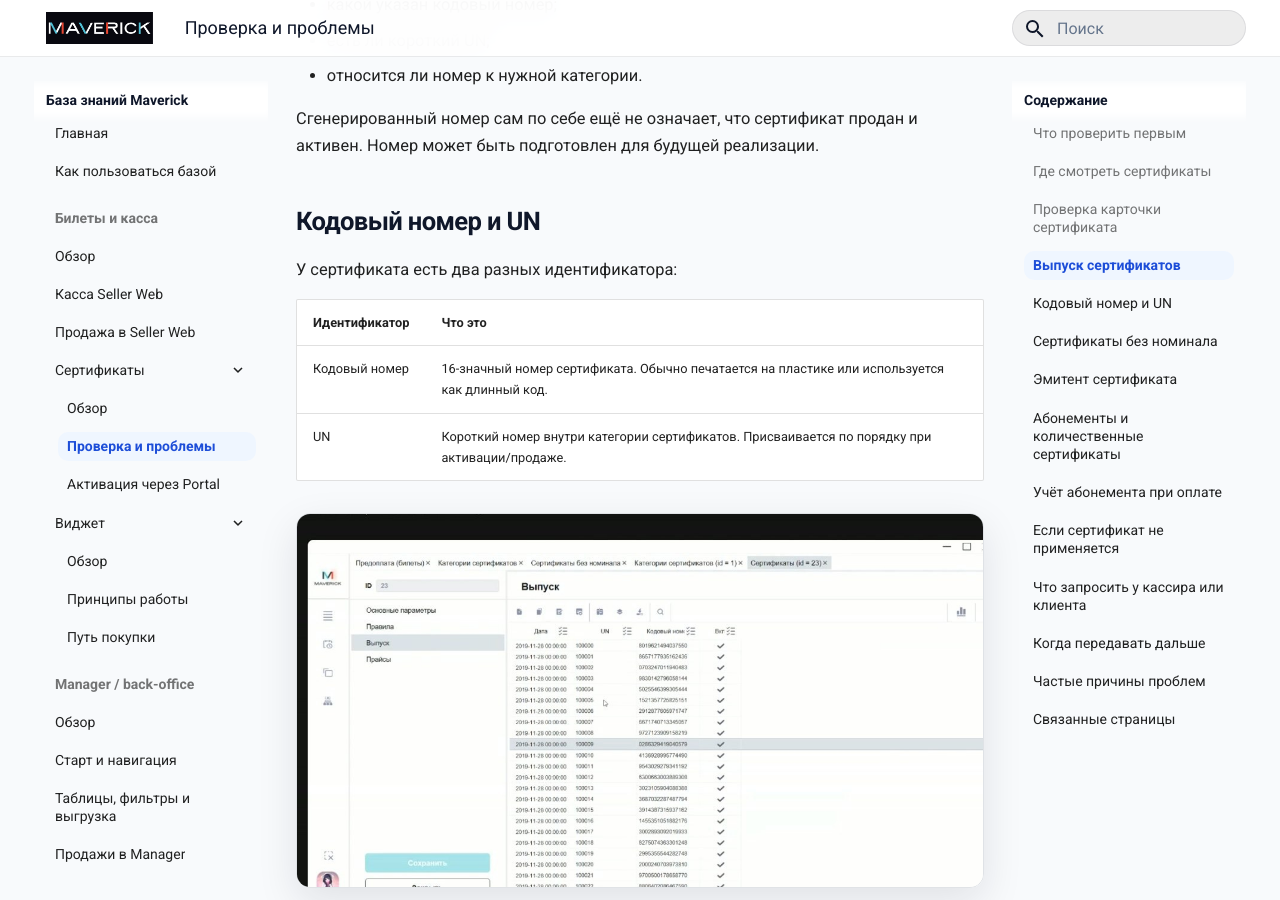
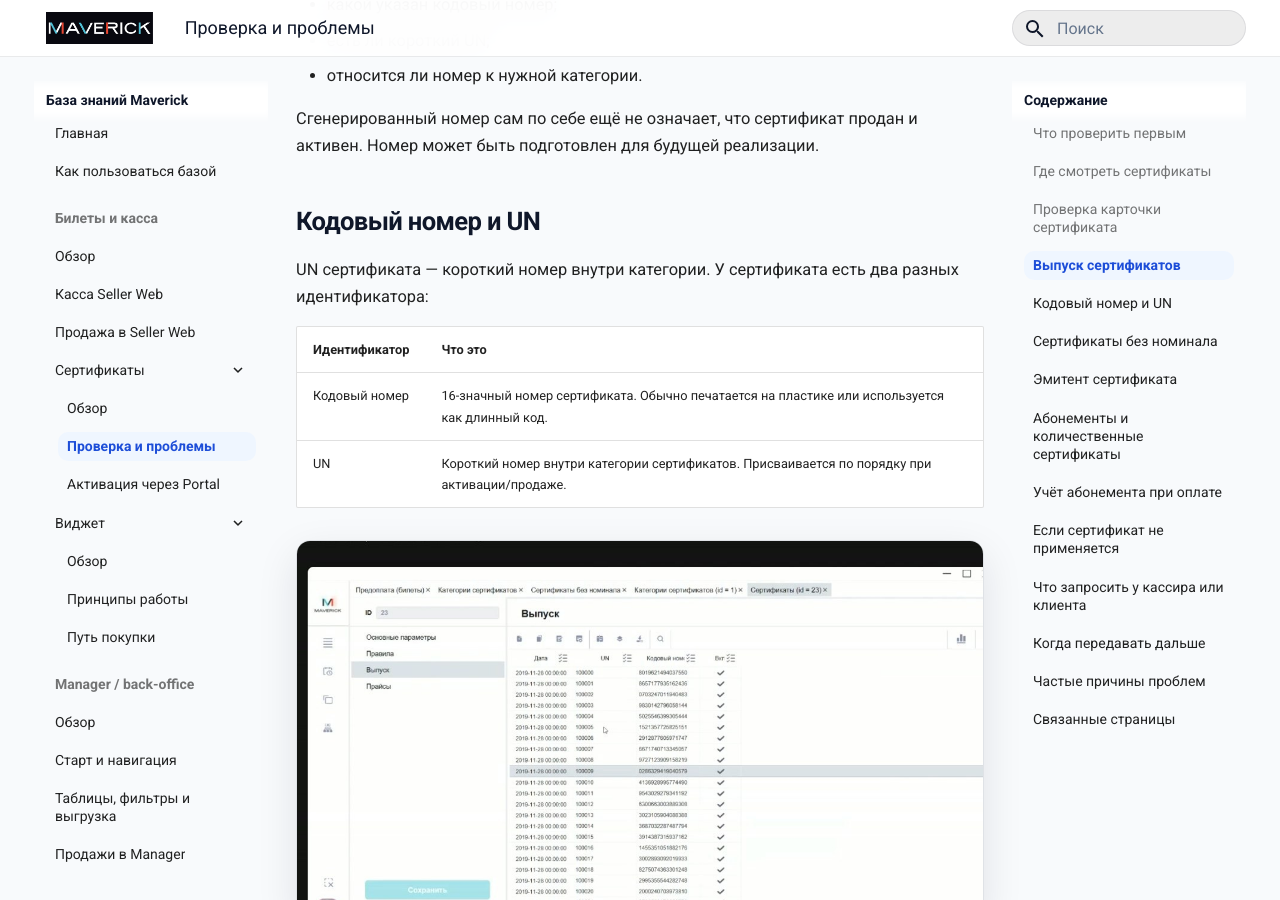
Before and after one commit to ogelslamovuk/cl_maverick_kb, an MkDocs documentation site: the page built from docs/Сертификаты/Проверка и разбор проблем с сертификатами.md, in a window 1280 px wide and 900 px high, scrolled down 3555 px. Built offline with MkDocs 1.6.1 and Material for MkDocs 9.7.7, drawn with Linux system fonts in a browser that asks for light colours.

Commit message:
docs: improve certificate UN search wording

```diff
--- a/docs/Сертификаты/Проверка и разбор проблем с сертификатами.md
+++ b/docs/Сертификаты/Проверка и разбор проблем с сертификатами.md
@@ -78,7 +78,7 @@ Manager → Сертификаты → Категории сертификато
 
 ## Кодовый номер и UN
 
-У сертификата есть два разных идентификатора:
+UN сертификата — короткий номер внутри категории. У сертификата есть два разных идентификатора:
 
 | Идентификатор | Что это |
 | --- | --- |
```
